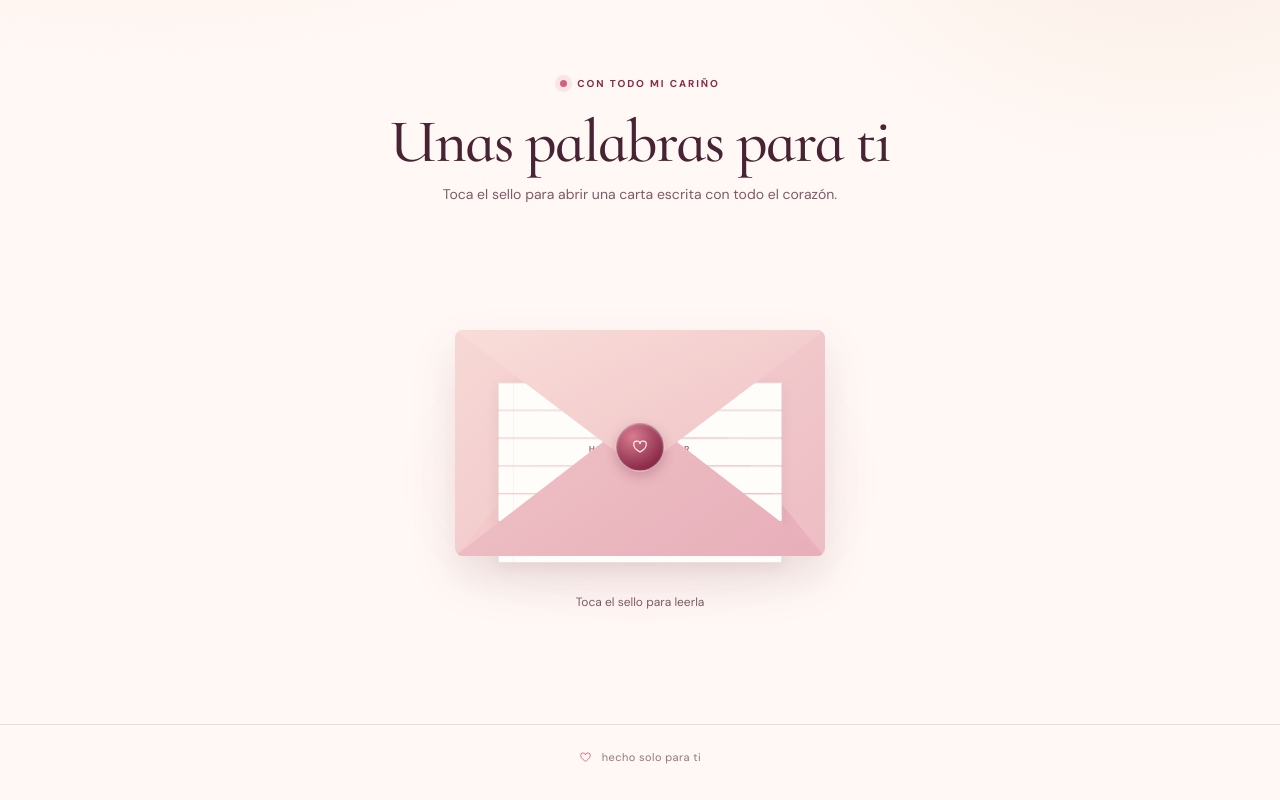
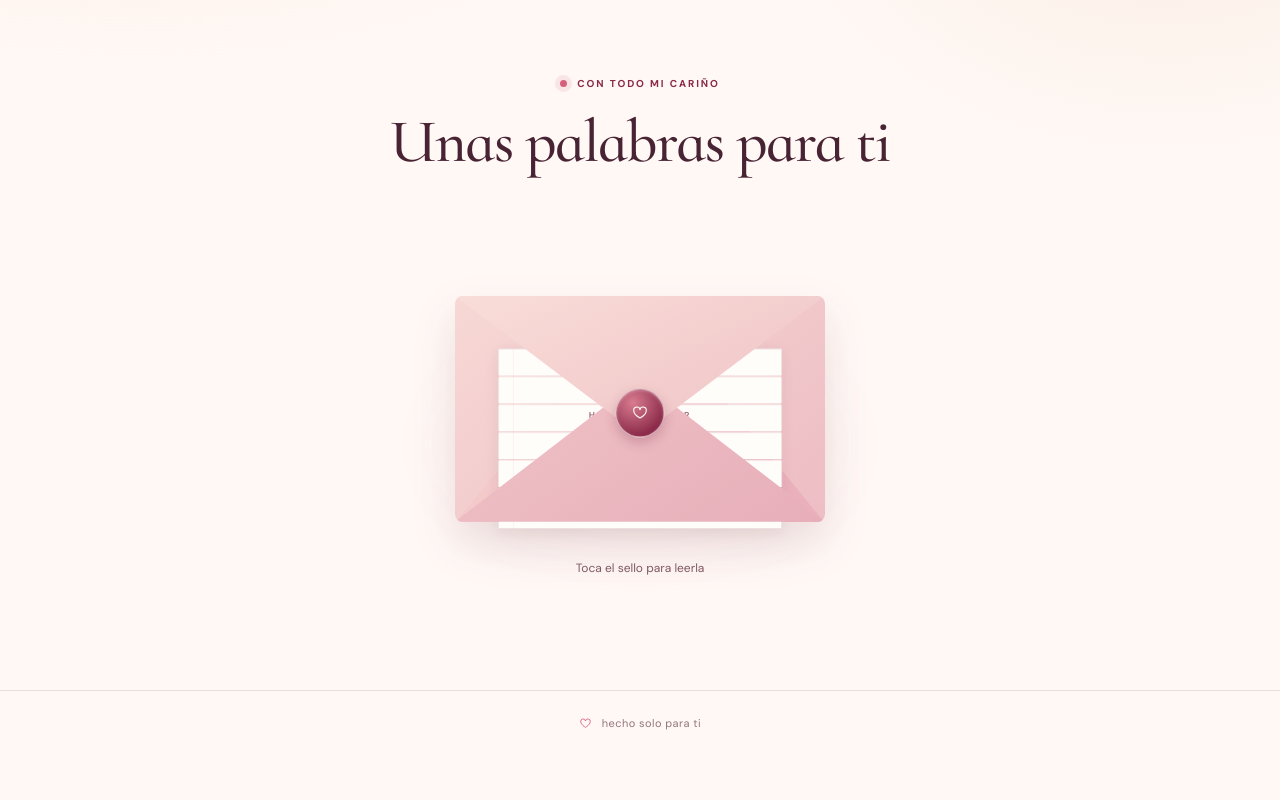
Before and after one commit to Alexasdre/mi-cielo-romantico, a plain HTML site: page index.html in a window 1280 px wide. Shown: the part 761-1561 px from the top of the page. After the commit the page ends 1527 px from the top, so only its background shows below. Drawn offline with Linux system fonts and the light colour scheme.

Commit message:
Remove the letter opening hint

```diff
--- a/index.html
+++ b/index.html
@@ -966,7 +966,7 @@
         <div class="letter-heading" id="letter-heading">
           <div class="eyebrow"><span class="eyebrow-dot"></span> con todo mi cariño</div>
           <h2>Unas palabras para ti</h2>
-          <p class="letter-intro">Toca el sello para abrir una carta escrita con todo el corazón.</p>
+
         </div>
 
         <button class="letter-button" id="letter-toggle" type="button" aria-expanded="false" aria-controls="letter-stage letter-copy">
```
